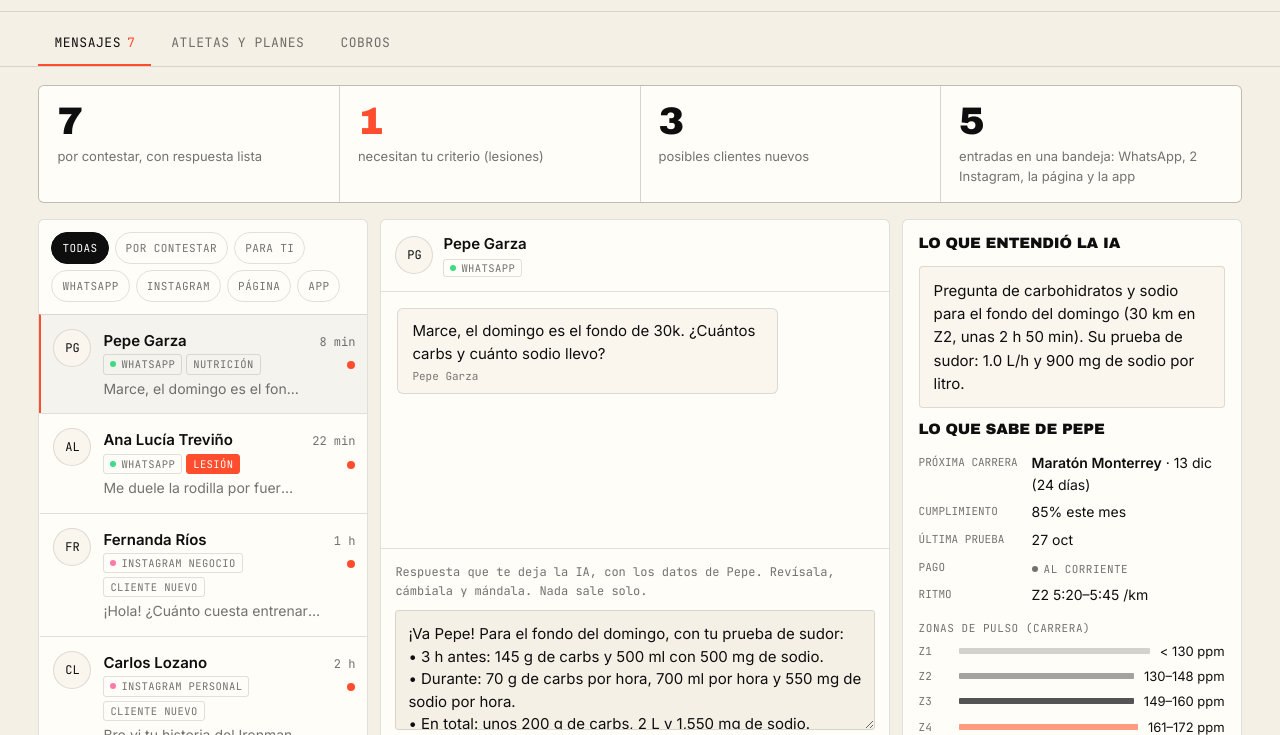
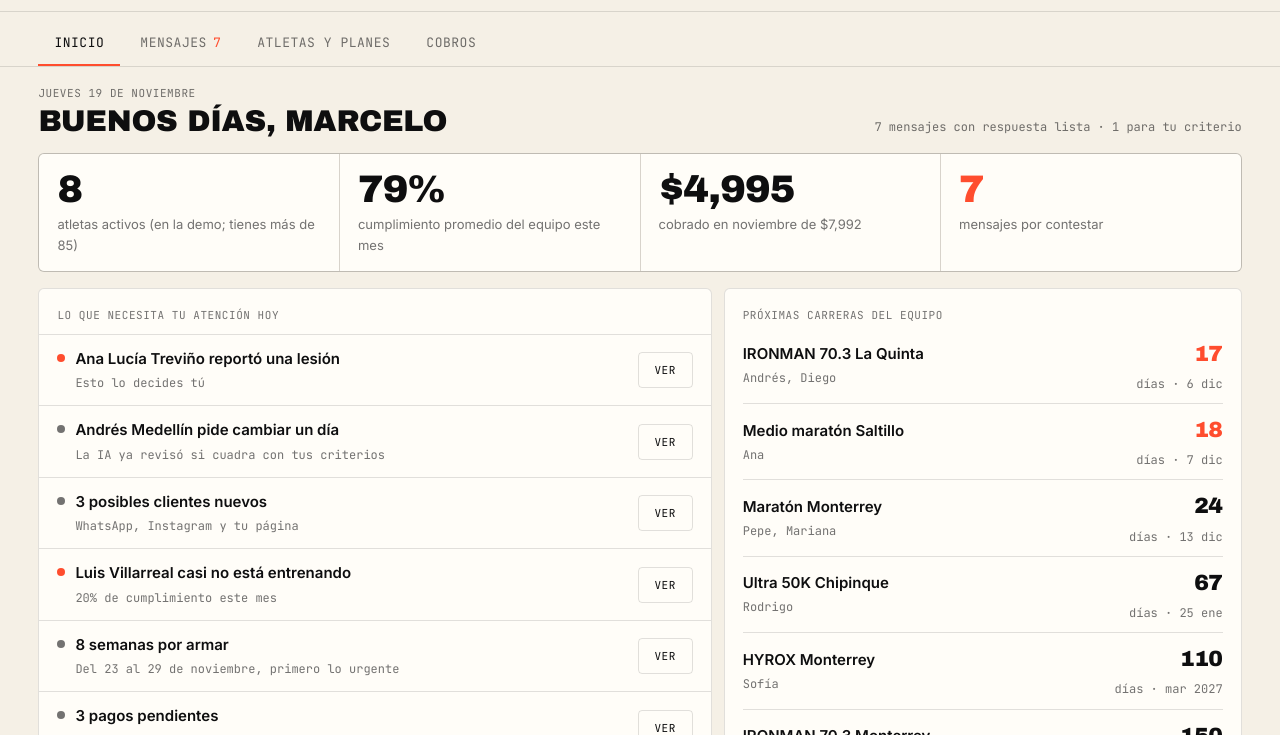
Before and after one commit to andresmedellin-jpg/unaria, a plain HTML site: page docs/demo/msrunning/index.html in a window 1280 px wide. Shown: the part 65-800 px from the top of the page. Drawn offline with Linux system fonts and the light colour scheme.

Commit message:
MS Running: pantalla de Inicio para Marcelo
Co-Authored-By: Claude Opus 5.5 <noreply@anthropic.com>
Claude-Session: https://claude.ai/code/session_01QB2YY2yt2T7jnZspM77Rzo

```diff
--- a/docs/demo/msrunning/index.html
+++ b/docs/demo/msrunning/index.html
@@ -212,9 +212,9 @@ let convs=[
  {id:7,a:'rodrigo',ch:'wa',tag:'Zonas',hace:'ayer',pend:false,msgs:[{de:'él',t:'¿Ya quedaron mis zonas de la prueba del lunes?'},{de:'yo',t:'Ya están en tu app, Rodri. Z2 de 132 a 150 ppm, que en ritmo es 5:10–5:40 /km.'}],
   lee:'Preguntó por sus zonas nuevas. Ya se le contestó.',sug:''}
 ];
-let sel=1,filt='todas',tab='mensajes',atab='semana',logged=false;
+let sel=1,filt='todas',tab='inicio',atab='semana',logged=false;
 
-const tabsDef=[['mensajes','Mensajes'],['atletas','Atletas y planes'],['cobros','Cobros']];
+const tabsDef=[['inicio','Inicio'],['mensajes','Mensajes'],['atletas','Atletas y planes'],['cobros','Cobros']];
 function renderTabs(){const p=convs.filter(c=>c.pend).length;
  $('#tabs').innerHTML=tabsDef.map(([k,l])=>`<button data-t="${k}" class="${tab===k?'on':''}">${l}${k==='mensajes'&&p?`<span class="cnt">${p}</span>`:''}</button>`).join('')}
 const nombre=c=>c.a?A(c.a).n:c.nom;
@@ -224,6 +224,41 @@ const colOf=n=>COL[[...n].reduce((s,c)=>s+c.charCodeAt(0),0)%COL.length];
 function zonesHTML(a,bike){const z=bike?a.zb:a.zr;if(!z)return'';
  return `<div class="zones">${z.map((v,i)=>`<div class="zr"><b>Z${i+1}</b><i style="background:${ZC[i]}"></i><span>${v}${bike?'':' ppm'}</span></div>`).join('')}</div>`}
 
+const ING=[['Jun',62],['Jul',66],['Ago',71],['Sep',76],['Oct',81],['Nov',null]];
+function vInicio(){
+ const f=n=>'$'+n.toLocaleString('es-MX');
+ const pend=convs.filter(c=>c.pend),les=pend.filter(c=>c.tag==='Lesión'),nuevos=pend.filter(c=>c.tag==='Cliente nuevo'),camb=pend.filter(c=>c.tag==='Cambio de plan');
+ const debe=athletes.filter(a=>a.pago!=='pagado'),cob=athletes.filter(a=>a.pago==='pagado').length*999,tot=athletes.length*999;
+ const porArmar=athletes.filter(a=>!listas[a.id]).length,prom=Math.round(athletes.reduce((s,a)=>s+a.cump,0)/athletes.length);
+ const carreras={};athletes.forEach(a=>{(carreras[a.ev]=carreras[a.ev]||{ev:a.ev,f:a.f,dias:a.dias,q:[]}).q.push(a.n.split(' ')[0])});
+ const prox=Object.values(carreras).sort((x,y)=>x.dias-y.dias);
+ const hoy=[
+  ...les.map(c=>({t:`${nombre(c)} reportó una lesión`,d:'Esto lo decides tú',btn:`data-goc="${c.id}"`,al:1})),
+  ...camb.map(c=>({t:`${nombre(c)} pide cambiar un día`,d:'La IA ya revisó si cuadra con tus criterios',btn:`data-goc="${c.id}"`})),
+  ...(nuevos.length?[{t:`${nuevos.length} posibles clientes nuevos`,d:'WhatsApp, Instagram y tu página',btn:'data-t="mensajes"'}]:[]),
+  ...athletes.filter(a=>a.cump<50).map(a=>({t:`${a.n} casi no está entrenando`,d:`${a.cump}% de cumplimiento este mes`,btn:`data-ver="${a.id}"`,al:1})),
+  {t:`${porArmar} semanas por armar`,d:'Del 23 al 29 de noviembre, primero lo urgente',btn:'data-t="atletas"'},
+  ...(debe.length?[{t:`${debe.length} pagos pendientes`,d:debe.map(a=>a.n.split(' ')[0]).join(', '),btn:'data-t="cobros"'}]:[])];
+ const nov=Math.round(85*999*(cob/tot)/1000),mx=85;
+ return `<div class="row" style="justify-content:space-between;align-items:end;margin-bottom:16px"><div><div class="k">Jueves 19 de noviembre</div><h2 style="font-size:30px">Buenos días, Marcelo</h2></div>
+  <span class="note">${pend.length} mensajes con respuesta lista · ${les.length} para tu criterio</span></div>
+ <div class="stats">
+  <div class="card stat"><div class="num">${athletes.length}</div><span>atletas activos (en la demo; tienes más de 85)</span></div>
+  <div class="card stat"><div class="num">${prom}%</div><span>cumplimiento promedio del equipo este mes</span></div>
+  <div class="card stat"><div class="num">${f(cob)}</div><span>cobrado en noviembre de ${f(tot)}</span></div>
+  <div class="card stat"><div class="num" style="color:var(--red)">${pend.length}</div><span>mensajes por contestar</span></div></div>
+ <div class="two">
+  <div class="card"><div class="pad" style="padding-bottom:6px"><div class="k">Lo que necesita tu atención hoy</div></div>
+   ${hoy.map(x=>`<div class="row" style="justify-content:space-between;flex-wrap:nowrap;padding:12px 18px;border-top:1px solid var(--line)"><div style="display:flex;gap:10px;align-items:flex-start"><span class="dot" style="margin-top:7px;background:${x.al?'var(--red)':'var(--mute)'}"></span><div><b>${x.t}</b><br><span class="note">${x.d}</span></div></div><button ${x.btn} style="flex:none;min-height:36px;font-size:11px">Ver</button></div>`).join('')}
+  </div>
+  <div style="display:grid;gap:12px">
+   <div class="card pad"><div class="k">Próximas carreras del equipo</div>${prox.map(c=>`<div class="row" style="justify-content:space-between;flex-wrap:nowrap;padding:9px 0;border-bottom:1px solid var(--line)"><div><b>${c.ev}</b><br><span class="note">${c.q.join(', ')}</span></div><div style="text-align:right;flex:none"><span class="num" style="font-size:22px;${c.dias<=20?'color:var(--red)':''}">${c.dias}</span><br><span class="note">días · ${c.f}</span></div></div>`).join('')}</div>
+   <div class="card pad"><div class="k">Ingresos de todo tu equipo · miles de pesos</div>
+    <div style="display:flex;align-items:flex-end;gap:10px;height:130px;margin-top:12px">${ING.map(x=>{const v=x[1]??nov;return `<div style="flex:1;display:flex;flex-direction:column;align-items:center;gap:4px;height:100%;justify-content:flex-end"><span class="mono" style="font-size:11px">${x[1]==null?v+' de 85':v}</span><div style="width:100%;height:${v/mx*90}%;background:${x[1]==null?'var(--red)':'var(--ink)'};border-radius:2px 2px 0 0"></div><span class="note">${x[0]}</span></div>`}).join('')}</div>
+    <span class="note">Noviembre va en curso (en naranja, lo cobrado contra lo esperado). En el sistema real sale de tu Stripe.</span></div>
+  </div></div>
+ <div class="card pad" style="margin-top:12px"><div class="k">Cómo va cada atleta este mes</div>
+  <div style="display:grid;grid-template-columns:repeat(auto-fit,minmax(220px,1fr));gap:4px 24px;margin-top:8px">${athletes.slice().sort((a,b)=>a.cump-b.cump).map(a=>`<button data-ver="${a.id}" style="display:grid;grid-template-columns:1fr 90px 40px;gap:10px;align-items:center;border:0;border-radius:0;padding:6px 0;text-transform:none;letter-spacing:0;font:14px Inter,sans-serif;text-align:left;min-height:36px"><span>${a.n}</span><div class="bar"><i style="width:${a.cump}%;background:${a.cump>=85?'var(--ink)':a.cump>=60?'var(--warn)':'var(--red)'}"></i></div><span class="mono" style="font-size:12px;text-align:right">${a.cump}%</span></button>`).join('')}</div></div>`}
 function vMensajes(){
  const pend=convs.filter(c=>c.pend).length,nuevos=convs.filter(c=>c.tag==='Cliente nuevo').length,les=convs.filter(c=>c.tag==='Lesión'&&c.pend).length;
  const fs=[['todas','Todas'],['pend','Por contestar'],['tu','Para ti'],['wa','WhatsApp'],['ig','Instagram'],['web','Página'],['app','App']];
@@ -380,7 +415,7 @@ function vCobros(){
  ${athletes.map(a=>`<tr><td><b>${a.n}</b><br><span class="note">${a.plan}</span></td><td>${MET[a.id]}</td><td class="r">${f(precios[a.plan])}</td><td>${pill(a.pago)}</td><td>${a.pago!=='pagado'?`<button data-rec="${a.id}">Mandar liga de pago</button>`:''}</td></tr>`).join('')}
  </tbody></table><p class="pad note">Plan personalizado a $999 al mes. Con tarjeta se cobra solo cada mes. Con OXXO o transferencia, Stripe le genera al atleta su referencia o su CLABE cada mes.</p></div>`}
 
-function renderCoach(){renderTabs();$('#cview').innerHTML={mensajes:vMensajes,atletas:vAtletas,cobros:vCobros}[tab]()}
+function renderCoach(){renderTabs();$('#cview').innerHTML={inicio:vInicio,mensajes:vMensajes,atletas:vAtletas,cobros:vCobros}[tab]()}
 
 /* ---------- App del atleta ---------- */
 const me=A('andres');
@@ -551,7 +586,8 @@ document.addEventListener('click',e=>{
  if(t.dataset.hint){const i=+t.dataset.hint;pl(fsel)[i]=HINT[fsel][i][1];HUSED[fsel+i]=1;renderCoach();document.getElementById('plan').scrollIntoView({block:'nearest'});return}
  if(t.id==='aprob'){listas[fsel]=1;const n=A(fsel).n;const sig=athletes.slice().sort((x,y)=>prio(y)-prio(x)).find(x=>!listas[x.id]);toast('Semana de '+n+' enviada a TrainingPeaks y a su reloj (demo)');if(sig)fsel=sig.id;renderCoach();return}
   if(t.dataset.fa){fsel=t.dataset.fa;renderCoach();return}
- if(t.dataset.ver){fsel=t.dataset.ver;tab='atletas';renderCoach();return}
+ if(t.dataset.goc){sel=+t.dataset.goc;tab='mensajes';renderCoach();window.scrollTo(0,0);return}
+ if(t.dataset.ver){fsel=t.dataset.ver;tab='atletas';renderCoach();window.scrollTo(0,0);return}
  if(t.id==='ask2'){const v=$('#q').value.trim();if(!v)return;
   convs.unshift({id:99+convs.length,a:'andres',ch:'app',tag:'Nutrición',hace:'ahora',pend:true,msgs:[{de:'él',t:v}],
    lee:'Pregunta de hidratación para La Quinta. Pronóstico: 28 °C en la tarde. Pesa 74 kg y suda mucho según su nota.',
```
